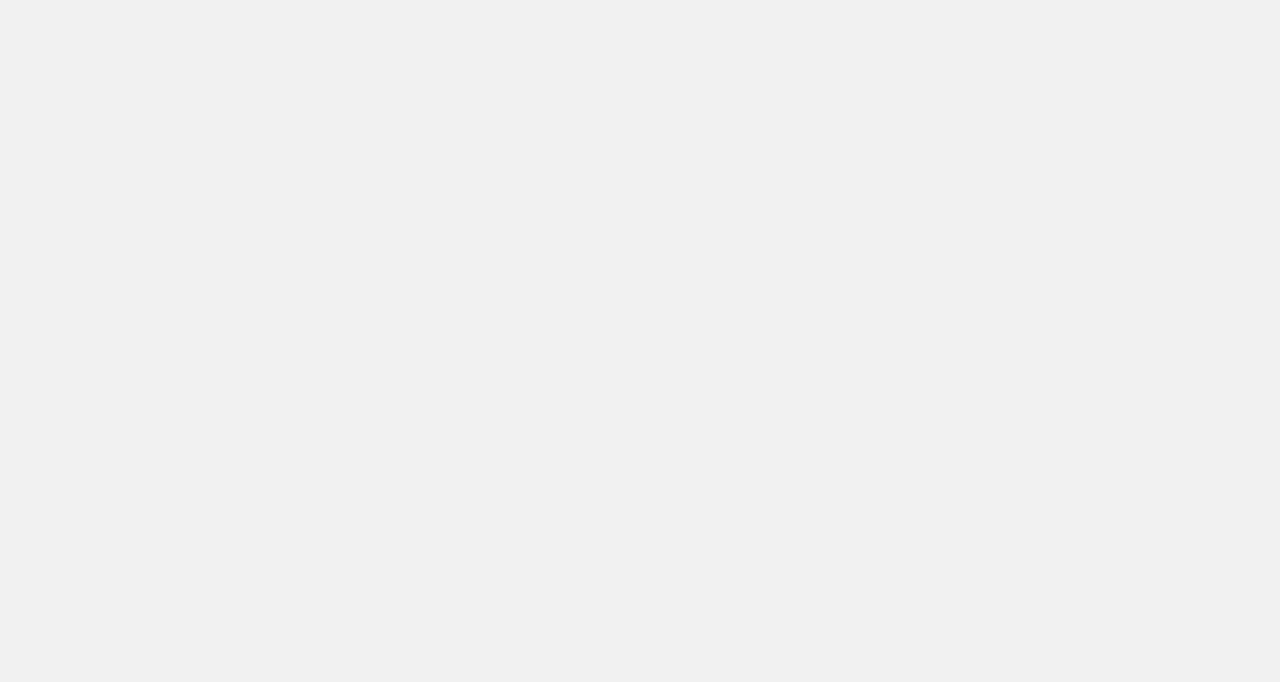
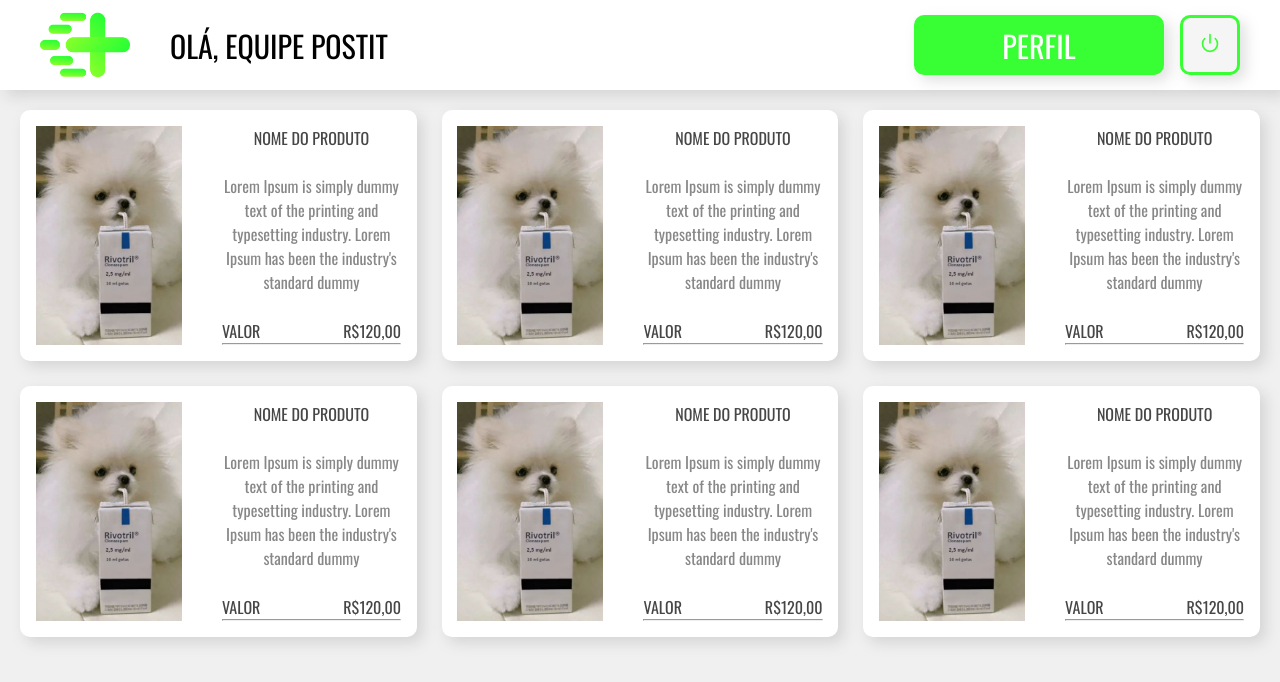
Before and after one commit to joaohenrique-hs/SpeedHealth, a React (Create React App) app in the folder frontend/: page /list in a window 1280 px wide. Shown: the top 682 px of the page. Built offline with nearby package versions, Linux system fonts and the light colour scheme.

Commit message:
Items screen

```diff
--- a/frontend/package.json
+++ b/frontend/package.json
@@ -10,6 +10,7 @@
     "dotenv": "^8.2.0",
     "react": "^16.13.1",
     "react-dom": "^16.13.1",
+    "react-icons": "^3.9.0",
     "react-router-dom": "^5.1.2",
     "react-scripts": "3.4.1"
   },
--- a/frontend/src/global.css
+++ b/frontend/src/global.css
@@ -9,6 +9,9 @@
 }
 body {
     background: #f0f0f0;
+    width: 100%;
+    height: 100vh;
+    margin: 0 auto;
 }
 .button {
     background-color: #37FF33;
@@ -20,6 +23,18 @@ body {
     box-shadow: 5.57798px 5.57798px 13.945px rgba(130, 130, 130, 0.25);
 }
 .button:hover {
+    background-color: #2dc92a;
+}
+.button2 {
+    background-color: #37FF33;
+    color: white;
+    border-radius: 10px;
+    border-style: none;
+    font-size: 18px;
+    transition: .2s;
+    box-shadow: 5.57798px 5.57798px 13.945px rgba(130, 130, 130, 0.25);
+}
+.button2:hover {
     background-color: #2dc92a;
 }
 .input {
@@ -36,7 +51,7 @@ body {
     text-indent: 20px;
 }
 .card {
-    padding: 4%;
+    padding: 1%;
     background-color: white;
     color: #888888;
     border-radius: 10px;
--- /dev/null
+++ b/frontend/src/pages/Items/index.js
@@ -0,0 +1,123 @@
+import React/*, {useState}*/ from 'react';
+import { Link } from 'react-router-dom';
+
+import './style.css';
+
+import {FiPower} from 'react-icons/fi';
+import Logo from '../../assets/speedHealth.png';
+import CardImg from '../../assets/cardImg.png';
+
+export default function Items() {
+    return (
+        <div className="itemsContainer">
+            <div className="navBar">
+                <div className="navBarLeft">
+                    <img src={Logo} alt="Speed Health"/>
+                    <span className="welcome">OLÁ, EQUIPE POSTIT</span>
+                </div>
+                <div className="navBarRight">
+                    <button className="button2">PERFIL</button>
+                    <button className="logout"> <FiPower size={20} color="#37FF33"/> </button>
+                </div>
+            </div>
+            <div className="feed">
+                <Link style={{textDecoration: '#fff'}} to="/">
+                    <div className="card">
+                        <img src={CardImg} alt="img"/>
+                        <aside className="cardContent">
+                            <p className="title">NOME DO PRODUTO</p>
+                            <p className="description">Lorem Ipsum is simply dummy text of the printing and typesetting industry. Lorem Ipsum has been the industry's standard dummy</p>
+                            <div>
+                                <div className="values">
+                                    <p>VALOR</p>
+                                    <p>R$120,00</p>
+                                </div>
+                                <hr/>
+                            </div>
+                        </aside>
+                    </div>
+                </Link>
+                <Link style={{textDecoration: '#fff'}} to="/">
+                    <div className="card">
+                        <img src={CardImg} alt="img"/>
+                        <aside className="cardContent">
+                            <p className="title">NOME DO PRODUTO</p>
+                            <p className="description">Lorem Ipsum is simply dummy text of the printing and typesetting industry. Lorem Ipsum has been the industry's standard dummy</p>
+                            <div>
+                                <div className="values">
+                                    <p>VALOR</p>
+                                    <p>R$120,00</p>
+                                </div>
+                                <hr/>
+                            </div>
+                        </aside>
+                    </div>
+                </Link>
+                <Link style={{textDecoration: '#fff'}} to="/">
+                    <div className="card">
+                        <img src={CardImg} alt="img"/>
+                        <aside className="cardContent">
+                            <p className="title">NOME DO PRODUTO</p>
+                            <p className="description">Lorem Ipsum is simply dummy text of the printing and typesetting industry. Lorem Ipsum has been the industry's standard dummy</p>
+                            <div>
+                                <div className="values">
+                                    <p>VALOR</p>
+                                    <p>R$120,00</p>
+                                </div>
+                                <hr/>
+                            </div>
+                        </aside>
+                    </div>
+                </Link>
+                <Link style={{textDecoration: '#fff'}} to="/">
+                    <div className="card">
+                        <img src={CardImg} alt="img"/>
+                        <aside className="cardContent">
+                            <p className="title">NOME DO PRODUTO</p>
+                            <p className="description">Lorem Ipsum is simply dummy text of the printing and typesetting industry. Lorem Ipsum has been the industry's standard dummy</p>
+                            <div>
+                                <div className="values">
+                                    <p>VALOR</p>
+                                    <p>R$120,00</p>
+                                </div>
+                                <hr/>
+                            </div>
+                        </aside>
+                    </div>
+                </Link>
+                <Link style={{textDecoration: '#fff'}} to="/">
+                    <div className="card">
+                        <img src={CardImg} alt="img"/>
+                        <aside className="cardContent">
+                            <p className="title">NOME DO PRODUTO</p>
+                            <p className="description">Lorem Ipsum is simply dummy text of the printing and typesetting industry. Lorem Ipsum has been the industry's standard dummy</p>
+                            <div>
+                                <div className="values">
+                                    <p>VALOR</p>
+                                    <p>R$120,00</p>
+                                </div>
+                                <hr/>
+                            </div>
+                        </aside>
+                    </div>
+                </Link>
+                <Link style={{textDecoration: '#fff'}} to="/">
+                    <div className="card">
+                        <img src={CardImg} alt="img"/>
+                        <aside className="cardContent">
+                            <p className="title">NOME DO PRODUTO</p>
+                            <p className="description">Lorem Ipsum is simply dummy text of the printing and typesetting industry. Lorem Ipsum has been the industry's standard dummy</p>
+                            <div>
+                                <div className="values">
+                                    <p>VALOR</p>
+                                    <p>R$120,00</p>
+                                </div>
+                                <hr/>
+                            </div>
+                        </aside>
+                    </div>
+                </Link>
+            </div>
+        </div>
+    )
+}
--- /dev/null
+++ b/frontend/src/pages/Items/style.css
@@ -0,0 +1,102 @@
+.itemsContainer .navBar {
+    background-color: #fff;
+    height: 90px;
+    display: flex;
+    flex-direction: row;
+    align-items: center;
+    justify-content: space-between;
+    width: 100%;
+    box-shadow: 5.57798px 5.57798px 13.945px rgba(130, 130, 130, 0.25);
+}
+.itemsContainer .navBar .navBarLeft {
+    display: flex;
+    flex-direction: row;
+    align-items: center;
+    margin-left: 5vh;
+}
+.itemsContainer .navBar .navBarLeft img {
+    width: 10%;
+    min-width: 90px;
+}
+.itemsContainer .navBar .navBarLeft span {
+    font-size: 30px;
+    margin-left: 5vh;
+}
+.itemsContainer .navBar .navBarRight {
+    display: flex;
+    flex-direction: row;
+    align-items: center;
+    margin-right: 5vh;
+}
+.itemsContainer .navBar .navBarRight .button2 {
+    font-size: 30px;
+    width: 250px;
+    height: 60px;
+    margin-right: 2vh;
+}
+.itemsContainer .navBar .navBarRight .logout {
+    background-color: #f5f5f5;
+    width: 60px;
+    height: 60px;
+    border: 3px solid #37FF33;
+    border-radius: 10px;
+    box-shadow: 5.57798px 5.57798px 13.945px rgba(130, 130, 130, 0.25);
+    transition: filter .2s;
+}
+.itemsContainer .navBar .navBarRight .logout:hover {
+    filter: brightness(90%);
+}
+@media (min-width: 1100px) {
+    .itemsContainer .feed {
+        display: grid;
+        grid-template-columns: 1fr 1fr 1fr;
+        column-gap: 2%;
+        row-gap: 5%;
+        padding: 20px;
+        text-decoration: none;
+    }
+}
+@media (max-width: 1100px) {
+    .itemsContainer .feed {
+        display: grid;
+        grid-template-columns: 1fr 1fr;
+        column-gap: 2%;
+        row-gap: 5%;
+        padding: 20px;
+        text-decoration: none;
+    }
+}
+
+.itemsContainer .feed .card {
+    display: flex;
+    position: relative;
+    bottom: 0px;
+    flex-direction: row;
+    justify-content: space-between;
+    text-align: center;
+    padding: 4%;
+    transition-duration: .2s;
+}
+.itemsContainer .feed .card:hover {
+    cursor: pointer;
+    position: relative;
+    bottom: 5px;
+}
+.itemsContainer .feed .card img {
+    width: 40%;
+    margin-right: 5vh;
+}
+.itemsContainer .feed .card .cardContent {
+    display: flex;
+    flex-direction: column;
+    justify-content: space-between;
+}
+.itemsContainer .feed .card .cardContent .title {
+    color: #464646;
+}
+.itemsContainer .feed .card .cardContent .values {
+    display: flex;
+    flex-direction: row;
+    justify-content: space-between;
+    color: #464646;
+}
--- a/frontend/src/pages/Login/index.js
+++ b/frontend/src/pages/Login/index.js
@@ -4,7 +4,7 @@ import { Link/*, useHistory*/ } from 'react-router-dom';
 
 import './style.css';
 
-import imageLogin from '../../assets/speedHealth.png';
+import Logo from '../../assets/speedHealth.png';
 
 // import api from '../../services/api';
 
@@ -16,8 +16,8 @@ export default function Login(){
     })*/
 
     return(
-        <div className="login-container">
-            <img src={imageLogin} alt='Speed Health'/>
+        <div className="loginContainer">
+            <img src={Logo} alt='Speed Health'/>
             <div className="content">
                 <form>
                     <input className="input" type="email" placeholder="E-MAIL" />
--- a/frontend/src/routes.js
+++ b/frontend/src/routes.js
@@ -3,6 +3,7 @@ import { BrowserRouter, Route, Switch } from 'react-router-dom';
 
 import Login from './pages/Login';
 import Pharmacy from './pages/Pharmacy';
+import Items from './pages/Items';
 
 export default function routes() {
     return(
@@ -10,6 +11,7 @@ export default function routes() {
             <Switch>
                 <Route path="/" exact component={Login} />
                 <Route path="/pharmacy" exact component={Pharmacy} />
+                <Route path="/list" exact component={Items} />
             </Switch>
         </BrowserRouter>
     )
```
Also changed, not shown: frontend/src/pages/Login/style.css (+9 -9 lines), frontend/src/pages/Pharmacy/index.js (+4 -4 lines), frontend/src/pages/Pharmacy/style.css (+13 -16 lines), frontend/src/assets/cardImg.png (added), 1 other file (tests, documents, lock files or other folders).
